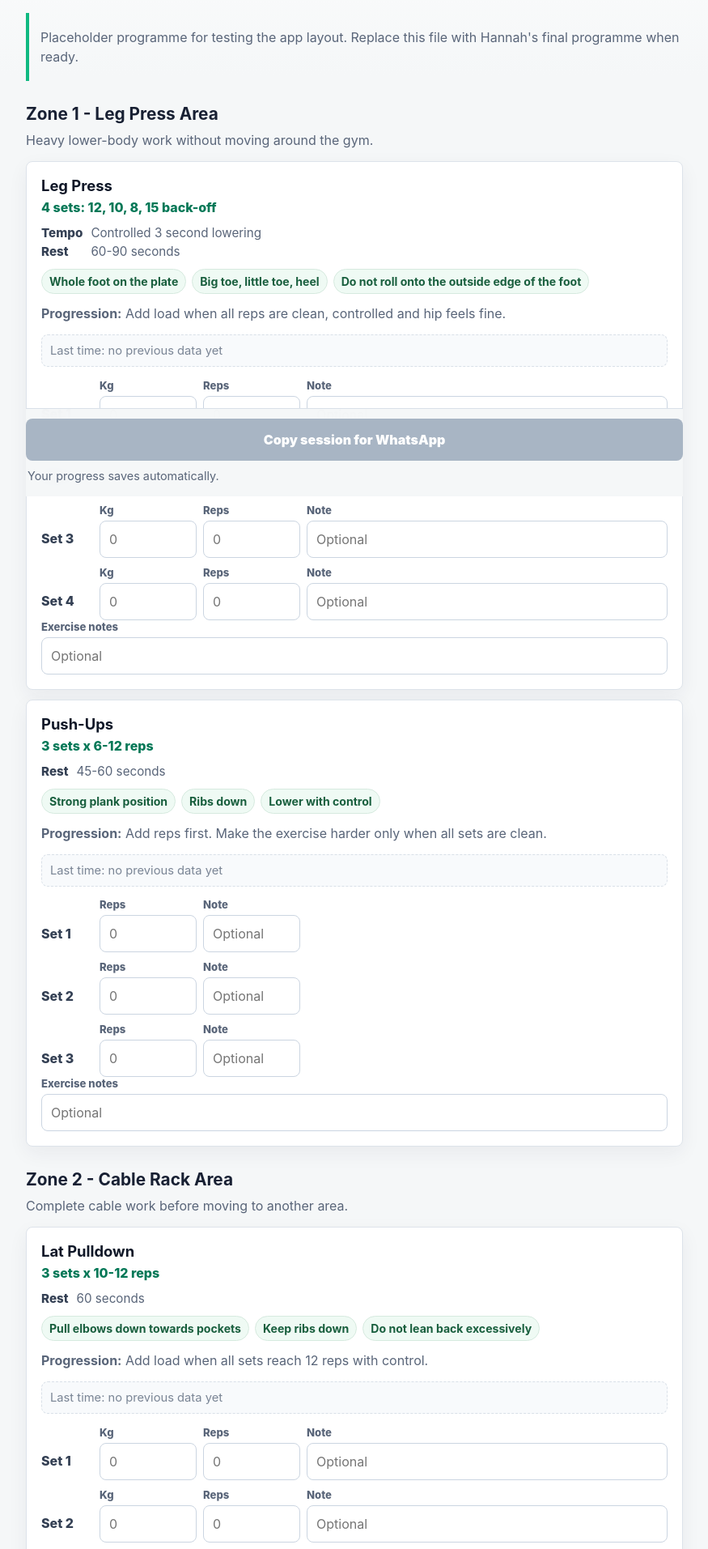
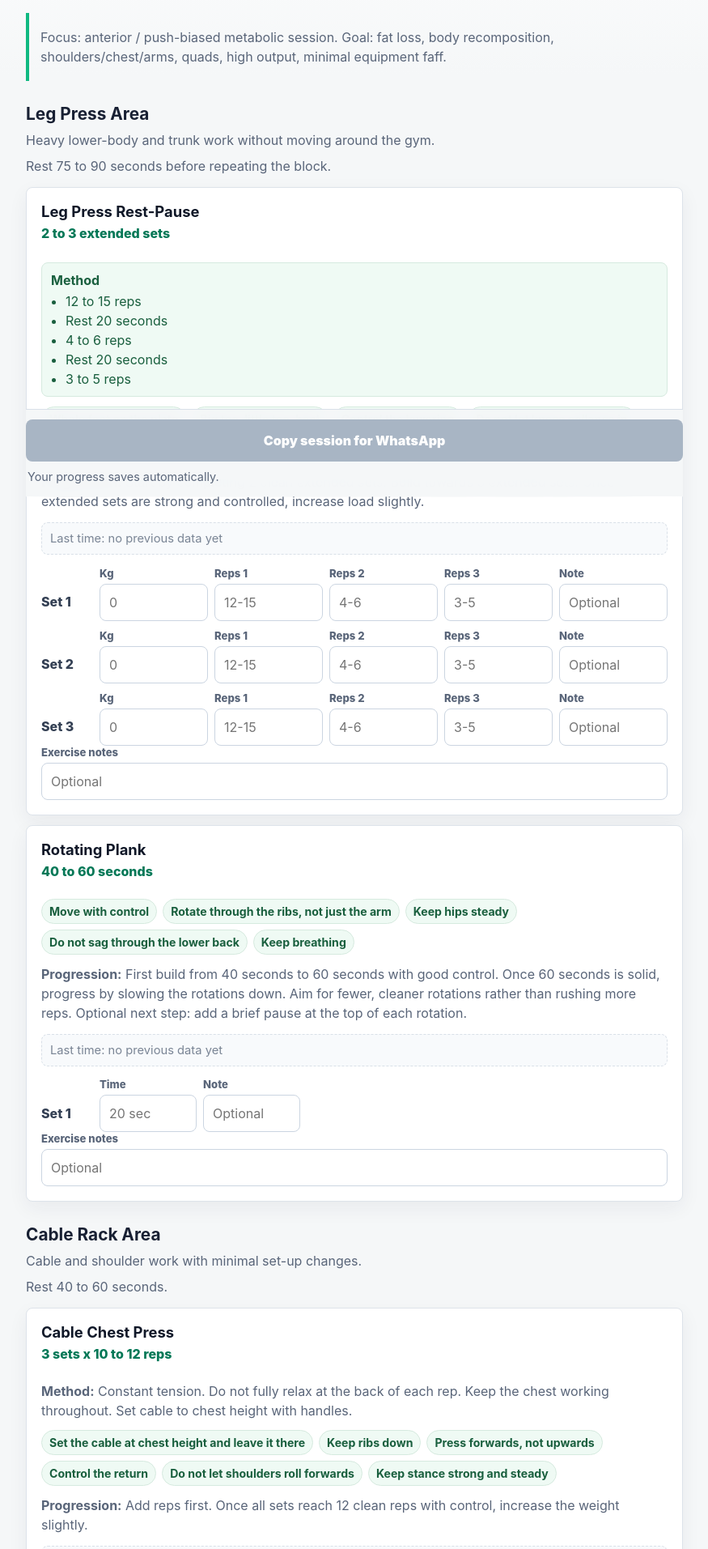
Before and after one commit to kaliharmen-hue/hannah-training-logger, a React (Vite) app: page / in a window 1280 px wide. Shown: the part 187-2100 px from the top of the page at 81% size, without its empty margins (202-1077 px from the left). Built offline with nearby package versions, Linux system fonts and the light colour scheme.

Commit message:
Update Hannah gym session programme

```diff
--- a/src/App.jsx
+++ b/src/App.jsx
@@ -111,7 +111,7 @@ export default function App() {
             <p>{programme.notes}</p>
           </section>
 
-          {programme.blocks.map((block) => (
+          {programme.blocks.filter((block) => !block.hidden).map((block) => (
             <BlockSection
               key={block.id}
               block={block}
@@ -123,7 +123,11 @@ export default function App() {
             />
           ))}
 
-          <NotesBox value={session.generalNotes} onChange={updateGeneralNotes} />
+          <NotesBox
+            value={session.generalNotes}
+            onChange={updateGeneralNotes}
+            placeholder={programme.generalNotesPrompt}
+          />
 
           <CopySummaryButton
             disabled={!canCopy}
--- a/src/components/BlockSection.jsx
+++ b/src/components/BlockSection.jsx
@@ -11,7 +11,7 @@ export default function BlockSection({
   return (
     <section className="block-section">
       <div className="block-heading">
-        <h2>{block.title}</h2>
+        <h2>{block.displayTitle || block.title}</h2>
         {block.purpose ? <p>{block.purpose}</p> : null}
         {block.notes ? <p className="fine-print">{block.notes}</p> : null}
       </div>
--- a/src/components/ExerciseCard.jsx
+++ b/src/components/ExerciseCard.jsx
@@ -34,6 +34,8 @@ export default function ExerciseCard({
         ) : null}
       </dl>
 
+      {exercise.method ? <MethodBlock method={exercise.method} /> : null}
+
       {exercise.cues?.length ? (
         <div className="cue-list">
           {exercise.cues.map((cue) => (
@@ -68,7 +70,7 @@ export default function ExerciseCard({
         ))}
       </div>
 
-      {exercise.inputType !== 'rounds' && exercise.inputType !== 'notes_only' ? (
+      {!['rounds', 'ball_rounds', 'notes_only'].includes(exercise.inputType) ? (
         <label className="field full-width">
           <span>Exercise notes</span>
           <input
@@ -81,6 +83,27 @@ export default function ExerciseCard({
         </label>
       ) : null}
     </article>
+  );
+}
+
+function MethodBlock({ method }) {
+  if (Array.isArray(method)) {
+    return (
+      <div className="method-block">
+        <strong>Method</strong>
+        <ul>
+          {method.map((item) => (
+            <li key={item}>{item}</li>
+          ))}
+        </ul>
+      </div>
+    );
+  }
+
+  return (
+    <p className="support-text">
+      <strong>Method:</strong> {method}
+    </p>
   );
 }
 
@@ -129,6 +152,39 @@ function SetInputs({ exercise, set, setIndex, onSetChange }) {
     );
   }
 
+  if (exercise.inputType === 'ball_rounds') {
+    return (
+      <div className="set-row single">
+        <label className="field">
+          <span>Ball weight</span>
+          <input
+            inputMode="decimal"
+            value={set.ballWeight || ''}
+            onChange={(event) => update('ballWeight', event.target.value)}
+            placeholder="0kg"
+          />
+        </label>
+        <label className="field">
+          <span>Rounds completed</span>
+          <input
+            inputMode="numeric"
+            value={set.rounds || ''}
+            onChange={(event) => update('rounds', event.target.value)}
+            placeholder="0"
+          />
+        </label>
+        <label className="field">
+          <span>Notes</span>
+          <input
+            value={set.note || ''}
+            onChange={(event) => update('note', event.target.value)}
+            placeholder="Optional"
+          />
+        </label>
+      </div>
+    );
+  }
+
   if (exercise.inputType === 'notes_only') {
     return (
       <label className="field full-width">
@@ -143,7 +199,7 @@ function SetInputs({ exercise, set, setIndex, onSetChange }) {
   }
 
   return (
-    <div className="set-row">
+    <div className={`set-row ${exercise.inputType === 'rest_pause' ? 'rest-pause-row' : ''}`}>
       <span className="set-number">Set {setIndex + 1}</span>
       {renderMainFields(exercise.inputType, set, update)}
       <label className="field note-field">
@@ -178,6 +234,49 @@ function renderMainFields(inputType, set, update) {
             value={set.reps || ''}
             onChange={(event) => update('reps', event.target.value)}
             placeholder="0"
+          />
+        </label>
+      </>
+    );
+  }
+
+  if (inputType === 'rest_pause') {
+    return (
+      <>
+        <label className="field compact">
+          <span>Kg</span>
+          <input
+            inputMode="decimal"
+            value={set.kg || ''}
+            onChange={(event) => update('kg', event.target.value)}
+            placeholder="0"
+          />
+        </label>
+        <label className="field compact">
+          <span>Reps 1</span>
+          <input
+            inputMode="numeric"
+            value={set.reps1 || ''}
+            onChange={(event) => update('reps1', event.target.value)}
+            placeholder="12-15"
+          />
+        </label>
+        <label className="field compact">
+          <span>Reps 2</span>
+          <input
+            inputMode="numeric"
+            value={set.reps2 || ''}
+            onChange={(event) => update('reps2', event.target.value)}
+            placeholder="4-6"
+          />
+        </label>
+        <label className="field compact">
+          <span>Reps 3</span>
+          <input
+            inputMode="numeric"
+            value={set.reps3 || ''}
+            onChange={(event) => update('reps3', event.target.value)}
+            placeholder="3-5"
           />
         </label>
       </>
--- a/src/components/NotesBox.jsx
+++ b/src/components/NotesBox.jsx
@@ -1,4 +1,4 @@
-export default function NotesBox({ value, onChange }) {
+export default function NotesBox({ value, onChange, placeholder }) {
   return (
     <section className="notes-section">
       <label className="field full-width">
@@ -6,7 +6,7 @@ export default function NotesBox({ value, onChange }) {
         <textarea
           value={value}
           onChange={(event) => onChange(event.target.value)}
-          placeholder="Hip felt fine, ran out of time, weight felt easy..."
+          placeholder={placeholder || 'Hip felt fine, ran out of time, weight felt easy...'}
         />
       </label>
     </section>
--- a/src/data/programme.js
+++ b/src/data/programme.js
@@ -1,87 +1,114 @@
 export const programme = {
-  id: 'hannah-solo-gym-placeholder-v1',
+  id: 'hannah-solo-gym-anterior-push-metabolic-v1',
   clientName: 'Hannah',
   sessionTitle: 'Solo Gym Session',
   notes:
-    "Placeholder programme for testing the app layout. Replace this file with Hannah's final programme when ready.",
+    'Focus: anterior / push-biased metabolic session. Goal: fat loss, body recomposition, shoulders/chest/arms, quads, high output, minimal equipment faff.',
+  generalNotesPrompt:
+    'Record anything useful here, especially hip comfort, energy, anything that felt awkward, and whether the session felt manageable within the time available.',
   blocks: [
     {
       id: 'zone-1-leg-press-area',
-      title: 'Zone 1 - Leg Press Area',
-      purpose: 'Heavy lower-body work without moving around the gym.',
+      title: 'Zone - Leg Press Area',
+      displayTitle: 'Leg Press Area',
+      purpose: 'Heavy lower-body and trunk work without moving around the gym.',
+      notes: 'Rest 75 to 90 seconds before repeating the block.',
       exercises: [
         {
-          id: 'leg-press',
-          name: 'Leg Press',
-          target: '4 sets: 12, 10, 8, 15 back-off',
-          tempo: 'Controlled 3 second lowering',
-          rest: '60-90 seconds',
-          inputType: 'weight_reps',
-          sets: 4,
+          id: 'leg-press-rest-pause',
+          name: 'Leg Press Rest-Pause',
+          target: '2 to 3 extended sets',
+          method: [
+            '12 to 15 reps',
+            'Rest 20 seconds',
+            '4 to 6 reps',
+            'Rest 20 seconds',
+            '3 to 5 reps',
+          ],
+          inputType: 'rest_pause',
+          sets: 3,
           cues: [
             'Whole foot on the plate',
             'Big toe, little toe, heel',
-            'Do not roll onto the outside edge of the foot',
+            'Control the lowering',
+            'Do not let knees collapse in',
+            'Stop just before the pelvis tucks under',
+            'Keep the reps smooth, not rushed',
           ],
           progression:
-            'Add load when all reps are clean, controlled and hip feels fine.',
+            'Start by completing 2 clean extended sets. Build towards 3 extended sets. Once 3 extended sets are strong and controlled, increase load slightly.',
         },
         {
-          id: 'push-ups',
-          name: 'Push-Ups',
-          target: '3 sets x 6-12 reps',
-          rest: '45-60 seconds',
-          inputType: 'reps',
-          sets: 3,
+          id: 'rotating-plank',
+          name: 'Rotating Plank',
+          target: '40 to 60 seconds',
+          inputType: 'time',
+          sets: 1,
           cues: [
-            'Strong plank position',
-            'Ribs down',
-            'Lower with control',
+            'Move with control',
+            'Rotate through the ribs, not just the arm',
+            'Keep hips steady',
+            'Do not sag through the lower back',
+            'Keep breathing',
           ],
           progression:
-            'Add reps first. Make the exercise harder only when all sets are clean.',
+            'First build from 40 seconds to 60 seconds with good control. Once 60 seconds is solid, progress by slowing the rotations down. Aim for fewer, cleaner rotations rather than rushing more reps. Optional next step: add a brief pause at the top of each rotation.',
         },
       ],
     },
     {
       id: 'zone-2-cable-rack-area',
-      title: 'Zone 2 - Cable Rack Area',
-      purpose: 'Complete cable work before moving to another area.',
+      title: 'Zone - Cable Rack Area',
+      displayTitle: 'Cable Rack Area',
+      purpose: 'Cable and shoulder work with minimal set-up changes.',
+      notes: 'Rest 40 to 60 seconds.',
       exercises: [
         {
-          id: 'lat-pulldown',
-          name: 'Lat Pulldown',
-          target: '3 sets x 10-12 reps',
-          rest: '60 seconds',
+          id: 'cable-chest-press',
+          name: 'Cable Chest Press',
+          target: '3 sets x 10 to 12 reps',
+          method:
+            'Constant tension. Do not fully relax at the back of each rep. Keep the chest working throughout. Set cable to chest height with handles.',
           inputType: 'weight_reps',
           sets: 3,
           cues: [
-            'Pull elbows down towards pockets',
+            'Set the cable at chest height and leave it there',
             'Keep ribs down',
-            'Do not lean back excessively',
+            'Press forwards, not upwards',
+            'Control the return',
+            'Do not let shoulders roll forwards',
+            'Keep stance strong and steady',
           ],
-          progression: 'Add load when all sets reach 12 reps with control.',
+          progression:
+            'Add reps first. Once all sets reach 12 clean reps with control, increase the weight slightly.',
         },
         {
-          id: 'cable-glute-kickback',
-          name: 'Cable Glute Kickback',
-          target: '3 sets x 10-15 each side',
-          rest: '45-60 seconds',
+          id: 'db-lateral-raise',
+          name: 'DB Lateral Raise',
+          target: '3 sets x 12 to 15 reps',
+          method: [
+            'On the final set only, add partial reps:',
+            '12 to 15 full reps',
+            'Then 5 to 8 small partial reps at the bottom/mid-range',
+          ],
           inputType: 'weight_reps',
           sets: 3,
           cues: [
-            'Keep pelvis still',
-            'Squeeze glute at the top',
-            'Do not arch lower back',
+            'Keep neck relaxed',
+            'Soft elbows',
+            'Do not swing',
+            'Stop around shoulder height',
+            'Control the lowering',
           ],
-          progression: 'Add reps first, then load.',
-          setLabel: 'per side',
+          progression:
+            'Build all sets towards 15 clean reps. Once the final set reaches 15 full reps plus controlled partials, increase the dumbbell weight slightly.',
         },
       ],
     },
     {
       id: 'zone-3-db-area',
       title: 'Zone 3 - DB Area',
+      hidden: true,
       purpose: 'Dumbbell, bench, bodyweight and band exercises.',
       exercises: [
         {
@@ -134,44 +161,75 @@ export const programme = {
     },
     {
       id: 'zone-4-machine-area',
-      title: 'Zone 4 - Machine Area',
-      purpose: 'Future progression or exercise swaps when variety is needed.',
-      notes:
-        'Available equipment: Leg Extension, Leg Curl, Standing Glute Machine.',
+      title: 'Zone - Machine Area',
+      displayTitle: 'Machine Area',
+      purpose: 'Quad-focused machine work paired with trunk control.',
+      notes: 'Rest 40 to 60 seconds.',
       exercises: [
         {
-          id: 'seated-or-lying-leg-curl',
-          name: 'Seated or Lying Leg Curl',
-          target: '3 sets x 10-15 reps',
-          rest: '60 seconds',
+          id: 'leg-extension-1-5-reps',
+          name: 'Leg Extension 1.5 Reps',
+          target: '3 sets x 8 to 10 reps',
+          method: [
+            'Each rep is:',
+            'Lift all the way up',
+            'Lower halfway down',
+            'Lift back up',
+            'Lower all the way down',
+            'That counts as 1 rep.',
+          ],
           inputType: 'weight_reps',
           sets: 3,
           cues: [
+            'Pause briefly at the top',
             'Control the lowering',
-            'Keep hips still',
-            'Do not rush the reps',
+            'Keep hips heavy in the seat',
+            'Do not swing the weight',
+            'Use a lighter load than normal because the 1.5 reps will be harder',
           ],
-          progression: 'Add reps first, then load.',
+          progression:
+            'Build towards 10 clean 1.5 reps on each set. Once all 3 sets reach 10 controlled reps, increase the weight slightly.',
+        },
+        {
+          id: 'dead-bug',
+          name: 'Dead Bug',
+          target: '3 sets x 8 to 10 each side',
+          inputType: 'reps',
+          sets: 3,
+          cues: [
+            'Keep ribs down',
+            'Keep lower back gently heavy into the floor',
+            'Move slowly',
+            'Exhale as the arm and leg move away',
+            'Do not let the pelvis rock',
+          ],
+          progression:
+            'Start with 8 each side. Build to 10 each side. Once 10 each side is controlled, slow the movement down or add a longer exhale rather than rushing more reps.',
+          setLabel: 'each side',
         },
       ],
     },
     {
       id: 'zone-5-optional-conditioning-area',
-      title: 'Zone 5 - Optional Conditioning Area',
-      purpose: 'Optional finishers.',
+      title: 'Zone - Conditioning Area',
+      displayTitle: 'Conditioning Area',
+      purpose: 'High-output finisher.',
       exercises: [
         {
-          id: 'slam-ball-finisher',
-          name: 'Slam Ball Finisher',
-          target: '6 rounds: 20 seconds work / 40 seconds rest',
-          inputType: 'rounds',
+          id: 'slam-ball-intervals',
+          name: 'Slam Ball Intervals',
+          target: '6 to 8 rounds',
+          method: ['20 seconds slams', '40 seconds rest'],
+          inputType: 'ball_rounds',
           cues: [
-            'Powerful but controlled',
             'Brace before each slam',
+            'Use the whole body, not just arms',
+            'Keep reps powerful',
             'Stop if hip pain increases',
+            'Quality over frantic reps',
           ],
           progression:
-            'Add rounds or increase work time only if recovery is good.',
+            'Start with 6 rounds. Build to 8 rounds. Once 8 rounds are strong and controlled, progress by using a slightly heavier ball or improving power/consistency, not by rushing the reps.',
         },
       ],
     },
--- a/src/styles.css
+++ b/src/styles.css
@@ -227,6 +227,29 @@ textarea {
   margin: 12px 0 0;
 }
 
+.method-block {
+  border: 1px solid #d6eadf;
+  border-radius: 8px;
+  background: #effaf4;
+  color: #195f3e;
+  margin-top: 14px;
+  padding: 11px;
+}
+
+.method-block strong {
+  display: block;
+  margin-bottom: 6px;
+}
+
+.method-block ul {
+  margin: 0;
+  padding-left: 18px;
+}
+
+.method-block li + li {
+  margin-top: 4px;
+}
+
 .cardio-card {
   margin-top: 14px;
 }
@@ -303,6 +326,10 @@ textarea {
 
 .set-row.single {
   grid-template-columns: 1fr;
+}
+
+.set-row.rest-pause-row {
+  grid-template-columns: 56px repeat(2, minmax(74px, 1fr));
 }
 
 .set-number {
@@ -452,6 +479,10 @@ textarea {
     grid-template-columns: 64px 120px 120px 1fr;
   }
 
+  .set-row.rest-pause-row {
+    grid-template-columns: 64px repeat(4, minmax(90px, 1fr)) 1fr;
+  }
+
   .note-field {
     grid-column: auto;
   }
--- a/src/utils/formatWhatsAppSummary.js
+++ b/src/utils/formatWhatsAppSummary.js
@@ -8,7 +8,7 @@ export function formatWhatsAppSummary(programme, session) {
     `Session: ${programme.sessionTitle}`,
   ];
 
-  programme.blocks.forEach((block) => {
+  programme.blocks.filter((block) => !block.hidden).forEach((block) => {
     const exerciseLines = [];
 
     block.exercises.forEach((exercise) => {
@@ -24,7 +24,7 @@ export function formatWhatsAppSummary(programme, session) {
     });
 
     if (exerciseLines.length) {
-      lines.push('', block.title.toUpperCase(), ...exerciseLines);
+      lines.push('', (block.displayTitle || block.title).toUpperCase(), ...exerciseLines);
     }
   });
 
@@ -39,6 +39,25 @@ export function formatExerciseEntry(exercise, entry) {
   if (exercise.inputType === 'rounds') {
     const roundSet = entry.sets?.[0];
     const lines = [];
+
+    if (roundSet?.rounds) {
+      lines.push(`Rounds completed: ${roundSet.rounds}`);
+    }
+
+    if (roundSet?.note?.trim()) {
+      lines.push(`Notes: ${roundSet.note.trim()}`);
+    }
+
+    return lines;
+  }
+
+  if (exercise.inputType === 'ball_rounds') {
+    const roundSet = entry.sets?.[0];
+    const lines = [];
+
+    if (roundSet?.ballWeight) {
+      lines.push(`Ball weight: ${roundSet.ballWeight}`);
+    }
 
     if (roundSet?.rounds) {
       lines.push(`Rounds completed: ${roundSet.rounds}`);
@@ -72,6 +91,13 @@ export function formatSet(inputType, set, setNumber) {
       if (set.kg) return `Set ${setNumber}: ${set.kg}kg${noteSuffix}`;
       if (set.reps) return `Set ${setNumber}: ${set.reps} reps${noteSuffix}`;
       return `Set ${setNumber}: ${note}`;
+    case 'rest_pause': {
+      if (!set.kg && !set.reps1 && !set.reps2 && !set.reps3 && !note) return '';
+      const reps = [set.reps1, set.reps2, set.reps3].filter(Boolean).join(' + ');
+      const load = set.kg ? `${set.kg}kg` : '';
+      const detail = [load, reps].filter(Boolean).join(' x ');
+      return `Extended set ${setNumber}: ${detail || note}${note && detail ? noteSuffix : ''}`;
+    }
     case 'reps':
       if (!set.reps && !note) return '';
       return set.reps
--- a/src/utils/session.js
+++ b/src/utils/session.js
@@ -24,6 +24,8 @@ export function makeEmptySet(inputType) {
   switch (inputType) {
     case 'weight_reps':
       return { kg: '', reps: '', note: '' };
+    case 'rest_pause':
+      return { kg: '', reps1: '', reps2: '', reps3: '', note: '' };
     case 'reps':
       return { reps: '', note: '' };
     case 'time':
@@ -32,6 +34,8 @@ export function makeEmptySet(inputType) {
       return { band: '', repsOrTime: '', note: '' };
     case 'rounds':
       return { rounds: '', note: '' };
+    case 'ball_rounds':
+      return { ballWeight: '', rounds: '', note: '' };
     case 'notes_only':
       return { note: '' };
     default:
```
